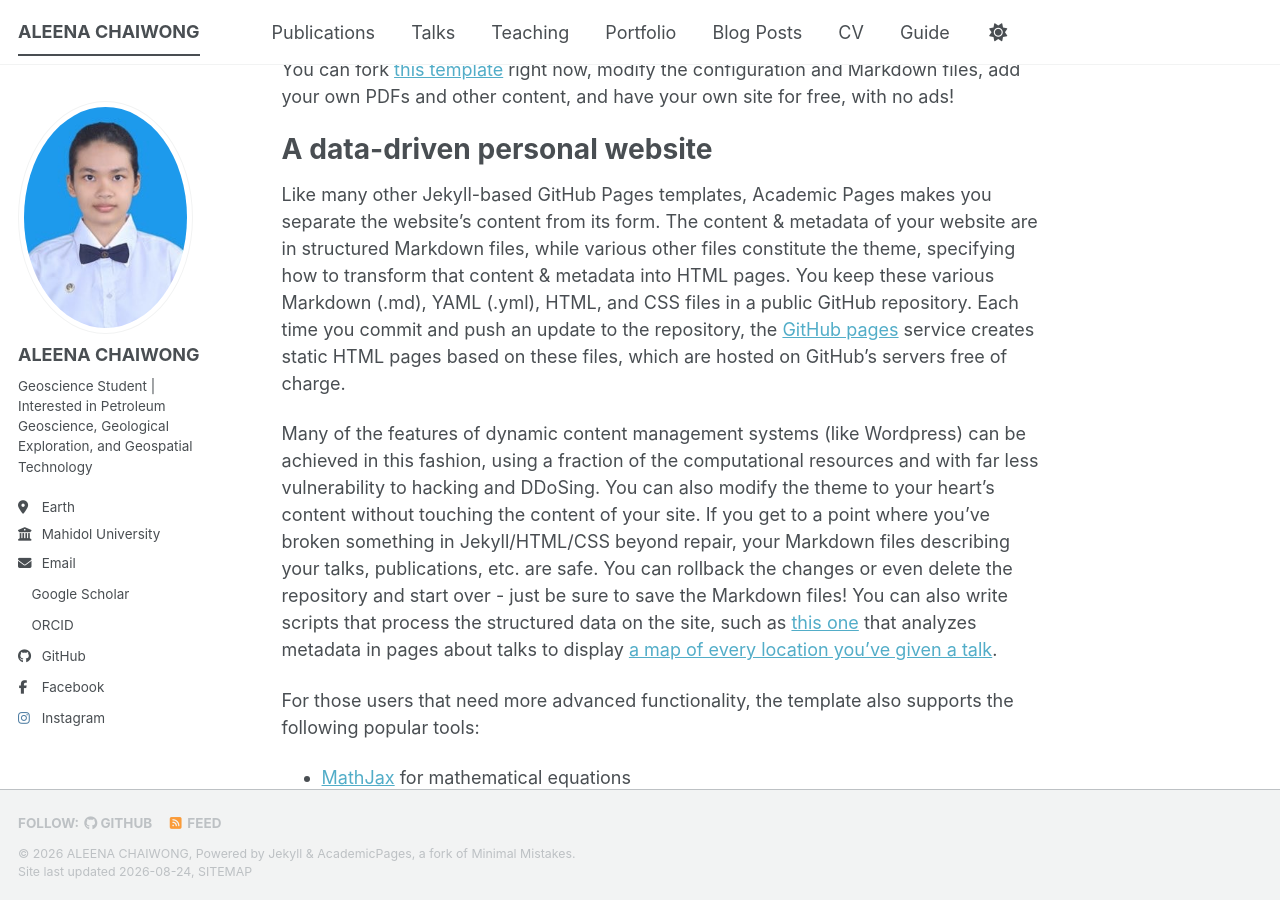
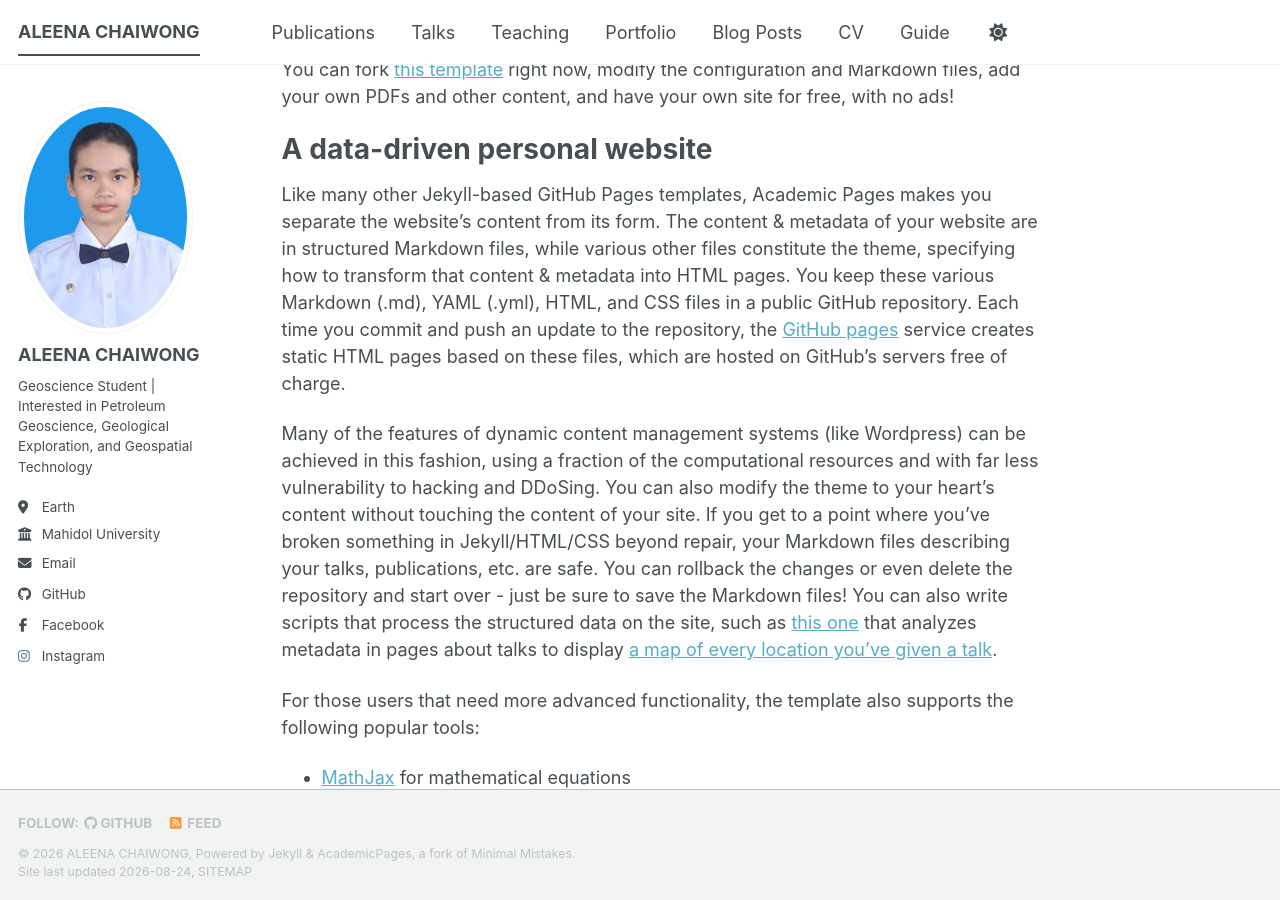
Before and after one commit to aleena-cha/aleena-cha.github.io, a Jekyll site: the page built from _pages/about.md, in a window 1280 px wide and 900 px high, scrolled down 327 px. Built offline with Jekyll 4.4.1, drawn with Linux system fonts in a browser that asks for light colours; a style sheet for code colours, icons or effects is not loaded.

Commit message:
Update _config.yml

```diff
--- a/_config.yml
+++ b/_config.yml
@@ -35,10 +35,10 @@ author:
   # Academic websites
   academia         : # URL
   arxiv            : # URL - Update with the correct link to your profile
-  googlescholar    : "https://scholar.google.com/citations?user=PS_CX0AAAAAJ"
+  googlescholar    : #"https://scholar.google.com/citations?user=PS_CX0AAAAAJ"
   inspire-hep      : # URL
   impactstory      : # URL
-  orcid            : "https://orcid.org/yourorcidurl"
+  orcid            : #"https://orcid.org/yourorcidurl"
   semantic         : # URL
   ssrn             : # URL
   pubmed           : #"https://www.ncbi.nlm.nih.gov/pubmed/?term=john+snow"
```
